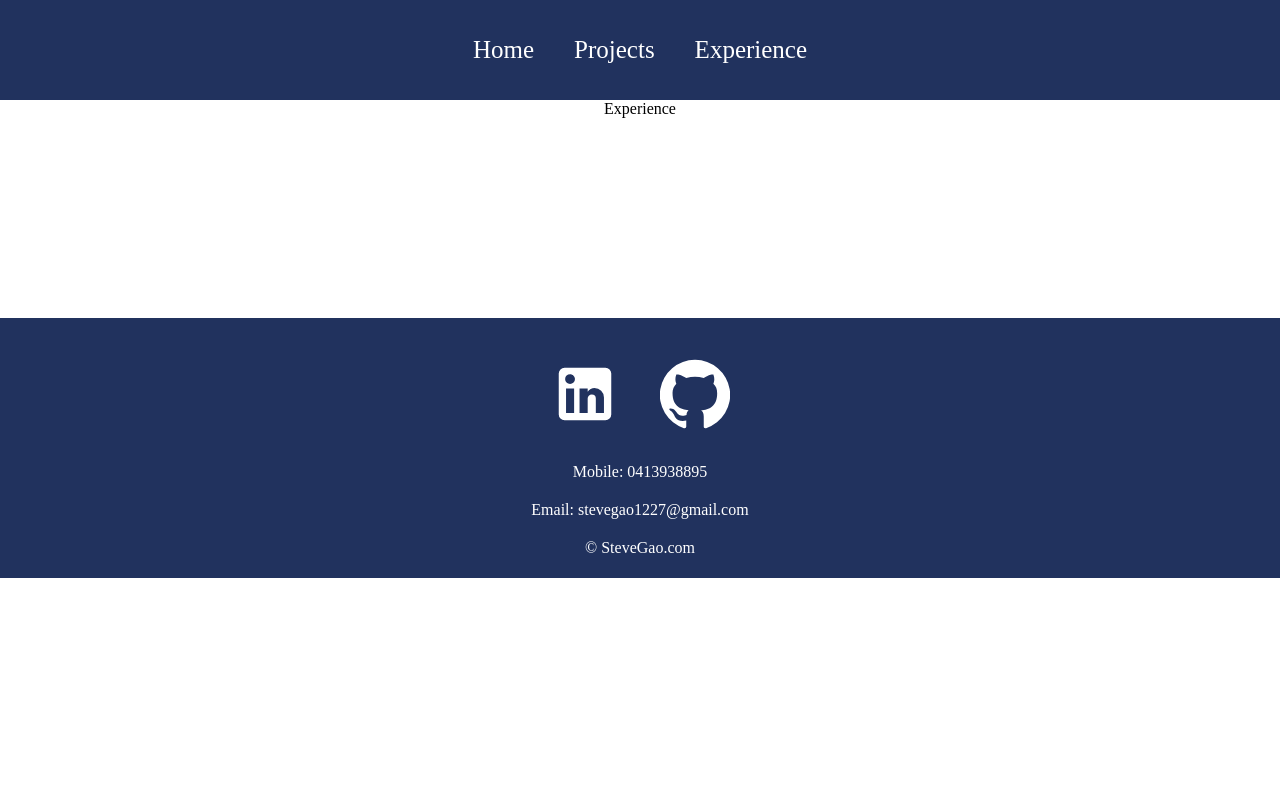
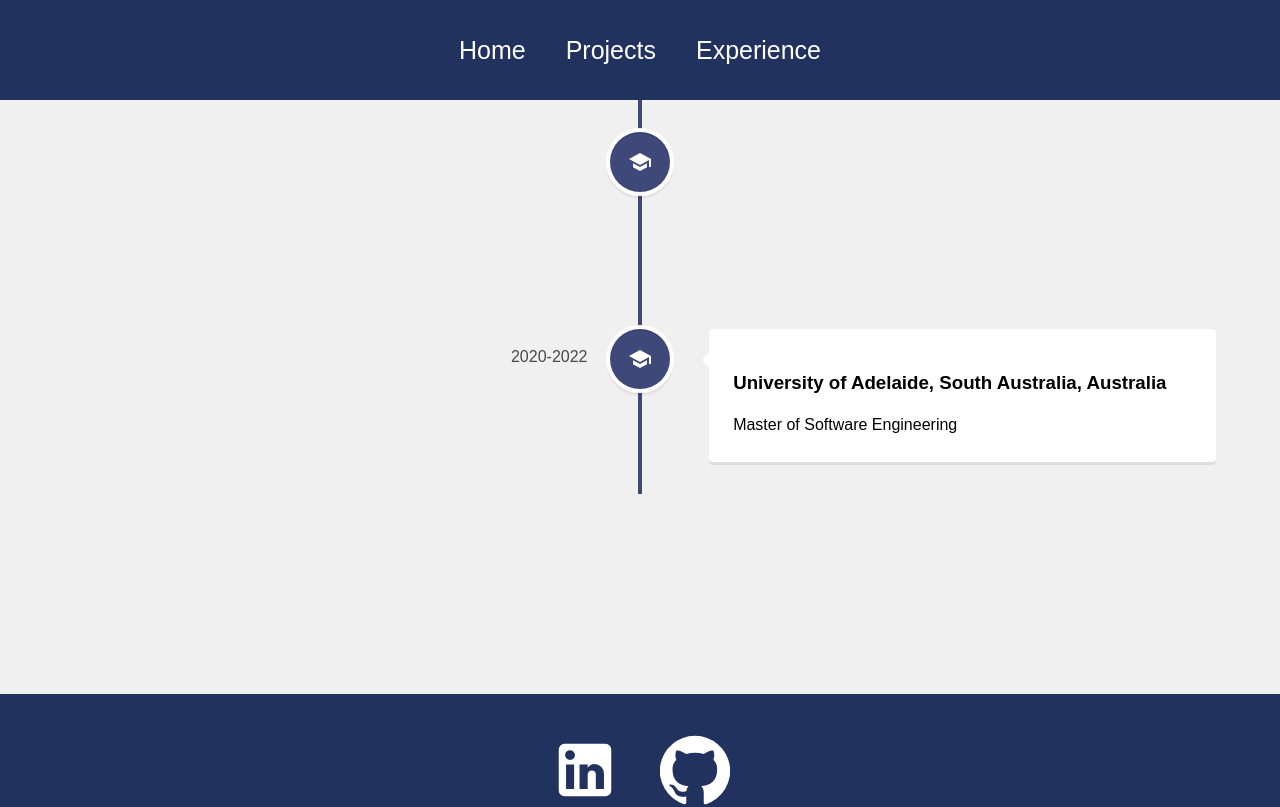
Before and after one commit to stevetian1227/Personal-Portfolio, a React (Create React App) app in the folder my-react-app/: page /experience in a window 1280 px wide. Shown: the top 807 px of the page. Built offline with nearby package versions, Linux system fonts and the light colour scheme.

Commit message:
update the experience component
Add the information needed for the experience components

```diff
--- a/my-react-app/src/App.css
+++ b/my-react-app/src/App.css
@@ -1,5 +1,10 @@
 .App {
-  text-align: center;
+  width: 100%;
+  height: auto;
+  display: flex;
+  flex-direction: column;
+  font-family: Arial, Helvetica, sans-serif;
+  background-color: #f0f0f0;
 }
 
 body {
--- a/my-react-app/src/pages/Experience.js
+++ b/my-react-app/src/pages/Experience.js
@@ -1,7 +1,36 @@
 import React from "react";
+import {
+  VerticalTimeline,
+  VerticalTimelineElement,
+} from "react-vertical-timeline-component";
+import "react-vertical-timeline-component/style.min.css";
+import SchoolIcon from "@material-ui/icons/School";
 
 function Experience() {
-  return <div>Experience</div>;
+  return (
+    <div className="experience">
+      <VerticalTimeline lineColor="#3e497a">
+        <VerticalTimelineElement
+          className="vertical-timeline-element-education"
+          date="2016-2019"
+          icon={<SchoolIcon />}
+          iconStyle={{ background: "#3e497a", color: "#fff" }}
+        >
+          <h3>Monash University, Victoria, Australia</h3>
+          <p>Bahelor of Data Science</p>
+        </VerticalTimelineElement>
+        <VerticalTimelineElement
+          className="vertical-timeline-element-education"
+          date="2020-2022"
+          icon={<SchoolIcon />}
+          iconStyle={{ background: "#3e497a", color: "#fff" }}
+        >
+          <h3>University of Adelaide, South Australia, Australia</h3>
+          <p>Master of Software Engineering</p>
+        </VerticalTimelineElement>
+      </VerticalTimeline>
+    </div>
+  );
 }
 
 export default Experience;
```
